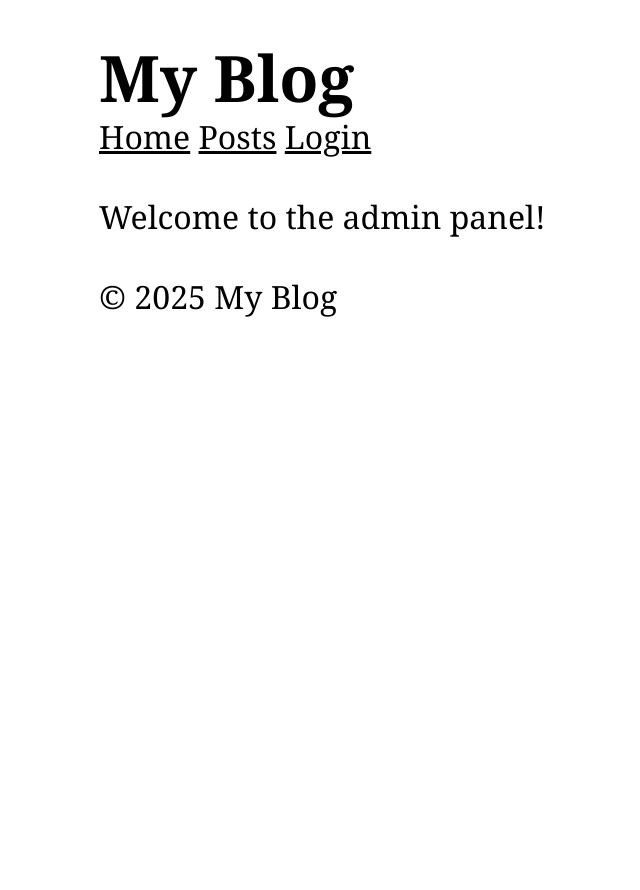
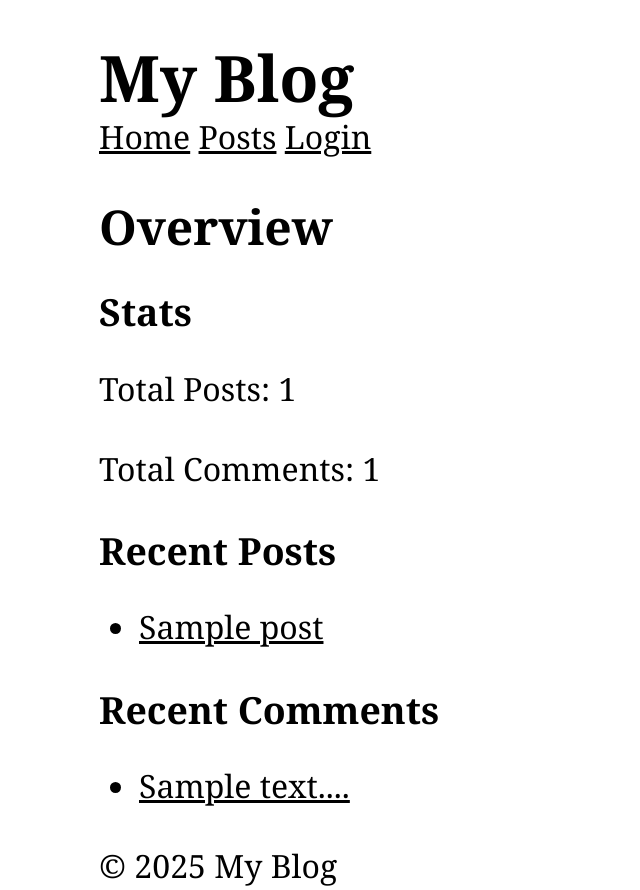
Before and after one commit to ivannikcevicc/php-blog, a PHP site: template app/Views/admin/dashboard/index.php in a window 1280 px wide. Shown: the whole page, without its empty margins (157-797 px from the left). Before the commit the page ends 317 px from the top, so only its background shows below. Run offline with PHP 8.4, Linux system fonts and the light colour scheme; the template is opened without the code that fills it: most values are stand-ins (such as "Sample title", 1, 10 or a date in 2020); data that the repository does not hold is empty.

Commit message:
admin view

```diff
--- a/app/Views/admin/dashboard/index.php
+++ b/app/Views/admin/dashboard/index.php
@@ -1 +1,29 @@
-<p>Welcome to the admin panel!</p>
+<h2>Overview</h2>
+
+<section>
+  <h3>Stats</h3>
+  <p>Total Posts: <?= $totalPosts ?></p>
+  <p>Total Comments: <?= $totalComments ?></p>
+</section>
+
+<section>
+  <h3>Recent Posts</h3>
+  <ul>
+    <?php foreach ($recentPosts as $post): ?>
+      <li>
+        <a href="/posts/<?= $post->id ?>"><?= htmlspecialchars($post->title) ?></a>
+      </li>
+    <?php endforeach ?>
+  </ul>
+</section>
+
+<section>
+  <h3>Recent Comments</h3>
+  <ul>
+    <?php foreach ($recentComments as $comment): ?>
+      <li>
+        <a href="/posts/<?= $comment->post_id ?>"><?= htmlspecialchars(substr($comment->content, 0, 50)) ?>...</a>
+      </li>
+    <?php endforeach ?>
+  </ul>
+</section>
```
Also changed, not shown: app/Controllers/Admin/DashboardController.php (+15 -1 lines), core/Model.php (+36 -0 lines), database/blog.sqlite.
